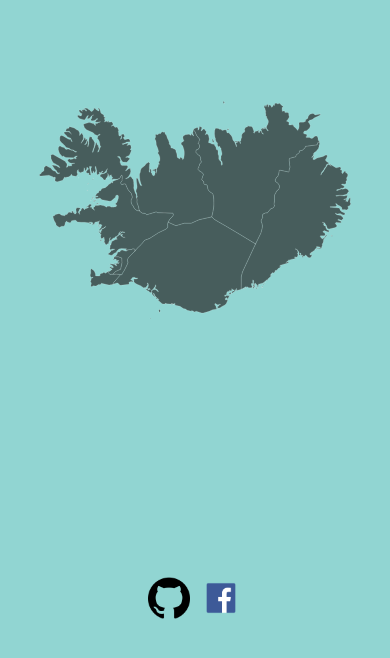
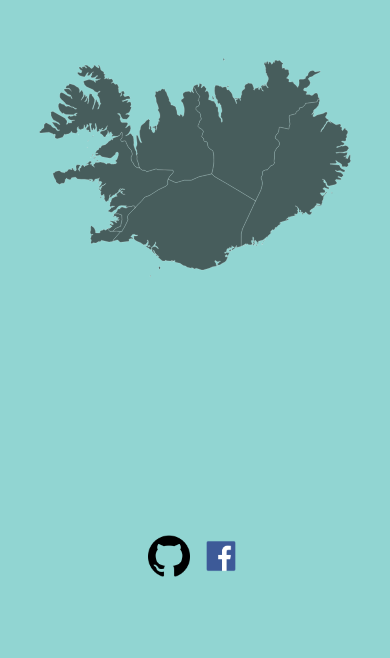
Before and after one commit to solariss13/iceland-map-app, a React (Create React App) app: page / in a window 390 px wide. Shown: the part 168-826 px from the top of the page. Built offline with nearby package versions, Linux system fonts and the light colour scheme; what google-maps-react would draw is missing.

Commit message:
fixing issue with mobile view in mobile devices using iOS Safari

```diff
--- a/src/App.css
+++ b/src/App.css
@@ -30,7 +30,7 @@ h1 {
   height: 100vh;
   display: grid;
   grid-template-columns: auto;
-  grid-template-rows: 10% auto 20%;
+  grid-template-rows: 10% auto 30%;
   align-items: center
 }
 
```
